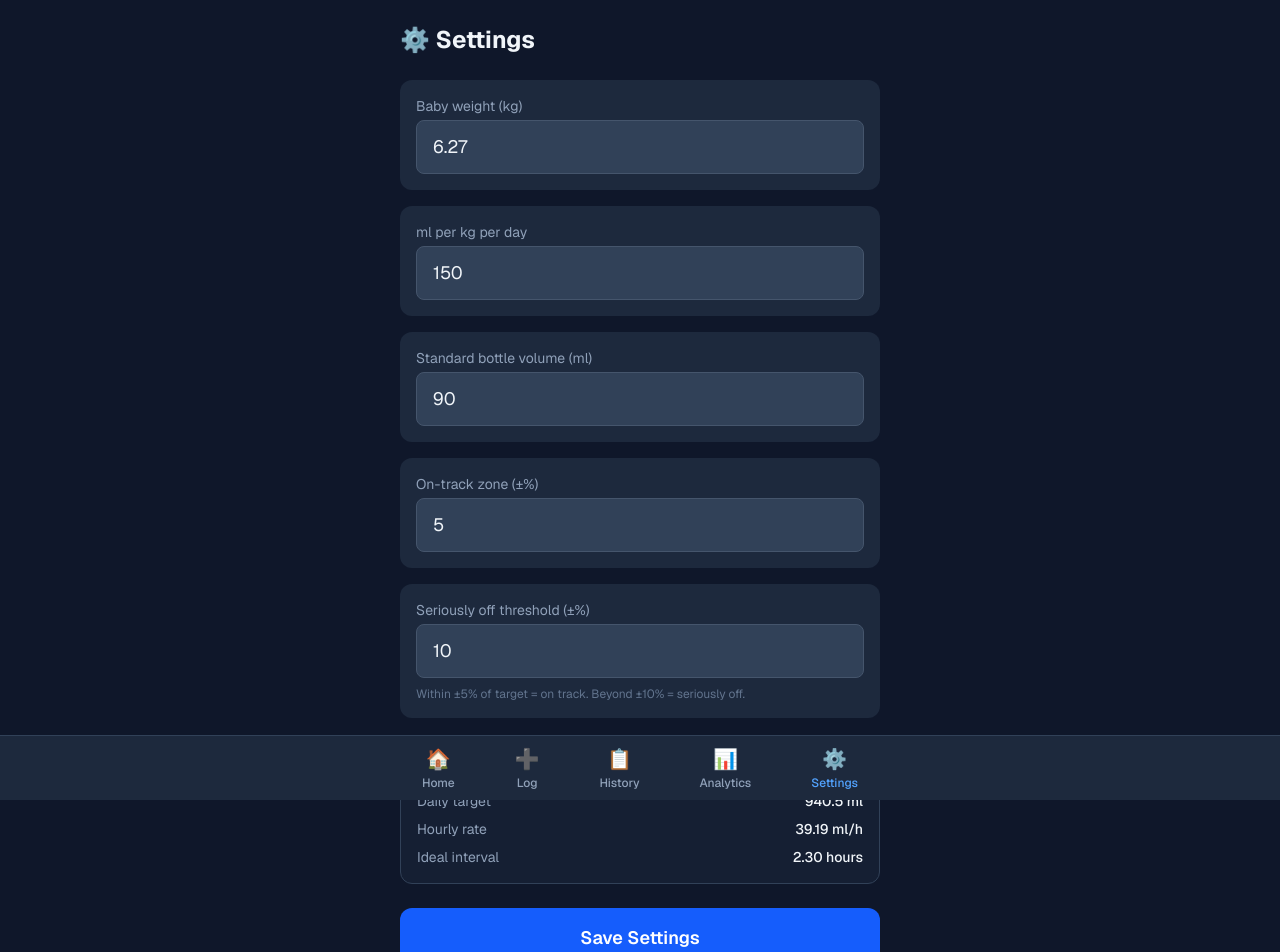
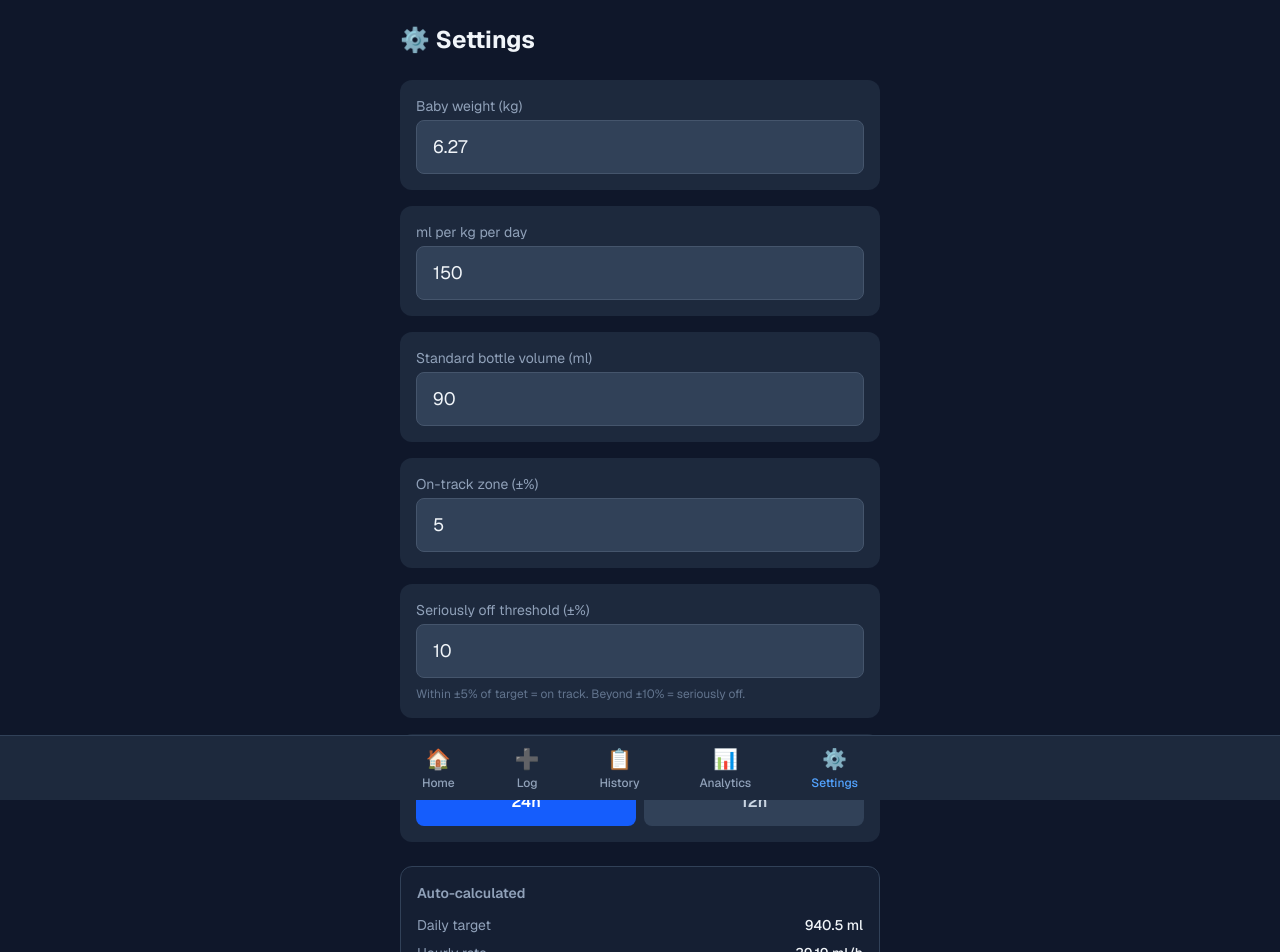
Before and after one commit to koenswings/baby-milk-tracker, a Next.js app: page /settings in a window 1280 px wide. Shown: the top 952 px of the page. Built offline with nearby package versions, Linux system fonts and the light colour scheme.

Commit message:
feat: time format setting (12h/24h) in Settings

```diff
--- a/src/app/history/page.tsx
+++ b/src/app/history/page.tsx
@@ -2,6 +2,7 @@
 
 import { useEffect, useState } from "react";
 import { getFeeds, deleteFeed, updateFeed, getSettings } from "@/lib/store";
+import { formatDateTime } from "@/lib/formatTime";
 import { feedsWithCredit } from "@/lib/calculations";
 import { FeedWithCredit, Settings } from "@/types";
 import BottomNav from "@/components/BottomNav";
@@ -87,7 +88,7 @@ export default function HistoryPage() {
                     <div className="flex items-center gap-2">
                       <span className="text-xs text-slate-500">#{filtered.length - i}</span>
                       <span className="text-sm font-medium text-slate-200">
-                        {d.toLocaleDateString([], { month: "short", day: "numeric" })} {d.toLocaleTimeString([], { hour: "2-digit", minute: "2-digit" })}
+                        {formatDateTime(f.timestamp, settings?.timeFormat)}
                       </span>
                     </div>
 
--- a/src/app/log/page.tsx
+++ b/src/app/log/page.tsx
@@ -2,6 +2,7 @@
 
 import { useState, useEffect } from "react";
 import { addFeed, getFeeds, generateId, getSettings } from "@/lib/store";
+import { formatDateTime } from "@/lib/formatTime";
 import { Feed, Settings } from "@/types";
 import BottomNav from "@/components/BottomNav";
 import { useRouter } from "next/navigation";
@@ -133,7 +134,7 @@ export default function LogPage() {
               return (
                 <div key={f.id} className="bg-slate-800 rounded-lg px-4 py-3 flex justify-between items-center">
                   <span className="text-slate-300">
-                    {d.toLocaleDateString([], { month: "short", day: "numeric" })} {d.toLocaleTimeString([], { hour: "2-digit", minute: "2-digit" })}
+                    {formatDateTime(f.timestamp, settings?.timeFormat)}
                   </span>
                   <span className="font-semibold text-blue-300">{f.volume} ml</span>
                 </div>
--- a/src/app/page.tsx
+++ b/src/app/page.tsx
@@ -13,6 +13,7 @@ import StatusBadge from "@/components/StatusBadge";
 import SmoothedExplainer from "@/components/SmoothedExplainer";
 import BottomNav from "@/components/BottomNav";
 import Link from "next/link";
+import { formatDateTime } from "@/lib/formatTime";
 
 function isToday(ms: number): boolean {
   const d = new Date(ms);
@@ -29,14 +30,6 @@ function isTomorrow(ms: number): boolean {
   return d.getDate() === t.getDate() &&
     d.getMonth() === t.getMonth() &&
     d.getFullYear() === t.getFullYear();
-}
-
-function formatDateTime(ms: number): string {
-  const d = new Date(ms);
-  const time = d.toLocaleTimeString([], { hour: "2-digit", minute: "2-digit" });
-  if (isToday(ms)) return time;
-  if (isTomorrow(ms)) return `tomorrow ${time}`;
-  return d.toLocaleDateString([], { month: "short", day: "numeric" }) + " " + time;
 }
 
 function formatRelative(ms: number, now: number): string {
@@ -173,7 +166,7 @@ export default function Dashboard() {
         {nextFeed ? (
           <>
             <div className="flex items-baseline gap-2">
-              <span className="text-xl font-semibold text-blue-300">{formatDateTime(nextFeed)}</span>
+              <span className="text-xl font-semibold text-blue-300">{formatDateTime(nextFeed, settings.timeFormat)}</span>
             </div>
             <div className="text-sm text-slate-400 mt-0.5">{formatRelative(nextFeed, now)}</div>
           </>
@@ -190,7 +183,7 @@ export default function Dashboard() {
         <div className="bg-slate-800 rounded-xl p-4 mb-4">
           <div className="text-sm text-slate-400 mb-1">Last feed</div>
           <div className="flex items-baseline gap-2">
-            <span className="text-xl font-semibold text-slate-200">{formatDateTime(lastFeed.timestamp)}</span>
+            <span className="text-xl font-semibold text-slate-200">{formatDateTime(lastFeed.timestamp, settings.timeFormat)}</span>
             <span className="text-slate-400 text-sm">{lastFeed.volume} ml</span>
           </div>
           <div className="text-xs text-slate-500 mt-1">
--- a/src/app/settings/page.tsx
+++ b/src/app/settings/page.tsx
@@ -14,6 +14,7 @@ export default function SettingsPage() {
     standardBottleVolume: 90,
     yellowThresholdPct: 5,
     redThresholdPct: 10,
+    timeFormat: '24h',
   });
   const [saved, setSaved] = useState(false);
   const [importText, setImportText] = useState("");
@@ -150,6 +151,26 @@ export default function SettingsPage() {
             Within ±{settings.yellowThresholdPct}% of target = on track. Beyond ±{settings.redThresholdPct}% = seriously off.
           </p>
         </div>
+
+        <div className="bg-slate-800 rounded-xl p-4">
+          <label className="block text-sm text-slate-400 mb-2">Time format</label>
+          <div className="flex gap-2">
+            {(['24h', '12h'] as const).map((fmt) => (
+              <button
+                key={fmt}
+                type="button"
+                onClick={() => setSettings((prev) => ({ ...prev, timeFormat: fmt }))}
+                className={`flex-1 py-3 rounded-lg font-semibold transition-colors ${
+                  settings.timeFormat === fmt
+                    ? 'bg-blue-600 text-white'
+                    : 'bg-slate-700 text-slate-300 hover:bg-slate-600'
+                }`}
+              >
+                {fmt}
+              </button>
+            ))}
+          </div>
+        </div>
       </div>
 
       {/* Derived values */}
--- /dev/null
+++ b/src/lib/formatTime.ts
@@ -0,0 +1,13 @@
+export function formatTime(ts: number, timeFormat: '24h' | '12h' = '24h'): string {
+  const d = new Date(ts);
+  if (timeFormat === '12h') {
+    return d.toLocaleTimeString('en-US', { hour: 'numeric', minute: '2-digit', hour12: true });
+  }
+  return String(d.getHours()).padStart(2, '0') + ':' + String(d.getMinutes()).padStart(2, '0');
+}
+
+export function formatDateTime(ts: number, timeFormat: '24h' | '12h' = '24h'): string {
+  const d = new Date(ts);
+  const date = d.toLocaleDateString('en-GB', { day: '2-digit', month: 'short' });
+  return date + ' ' + formatTime(ts, timeFormat);
+}
--- a/src/lib/server-store.ts
+++ b/src/lib/server-store.ts
@@ -15,6 +15,7 @@ const DEFAULT_SETTINGS: Settings = {
   standardBottleVolume: 90,
   yellowThresholdPct: 5,
   redThresholdPct: 10,
+  timeFormat: '24h' as const,
 };
 
 function ensureDir() {
--- a/src/lib/store.ts
+++ b/src/lib/store.ts
@@ -55,7 +55,7 @@ export async function deleteFeed(id: string): Promise<Feed[]> {
 
 export async function getSettings(): Promise<Settings> {
   const res = await fetch("/api/settings", { cache: "no-store" });
-  if (!res.ok) return { weightKg: 6.27, mlPerKgPerDay: 150, standardBottleVolume: 90, yellowThresholdPct: 5, redThresholdPct: 10 };
+  if (!res.ok) return { weightKg: 6.27, mlPerKgPerDay: 150, standardBottleVolume: 90, yellowThresholdPct: 5, redThresholdPct: 10, timeFormat: '24h' };
   return res.json();
 }
 
--- a/src/types/index.ts
+++ b/src/types/index.ts
@@ -11,6 +11,7 @@ export interface Settings {
   standardBottleVolume: number;
   yellowThresholdPct: number; // default 5 — within this % of target = on track
   redThresholdPct: number;    // default 10 — beyond this % of target = seriously off
+  timeFormat: '24h' | '12h'; // default '24h'
 }
 
 export interface DerivedSettings {
```
